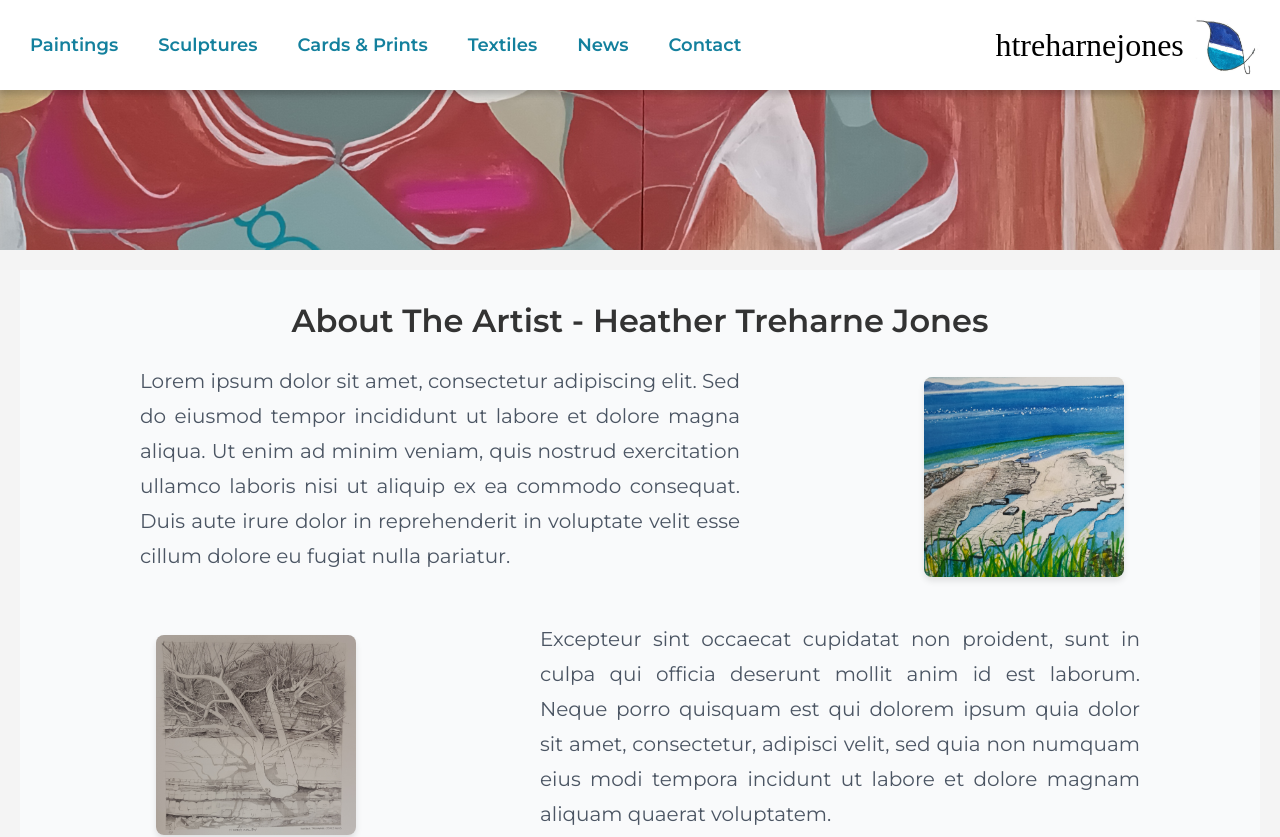
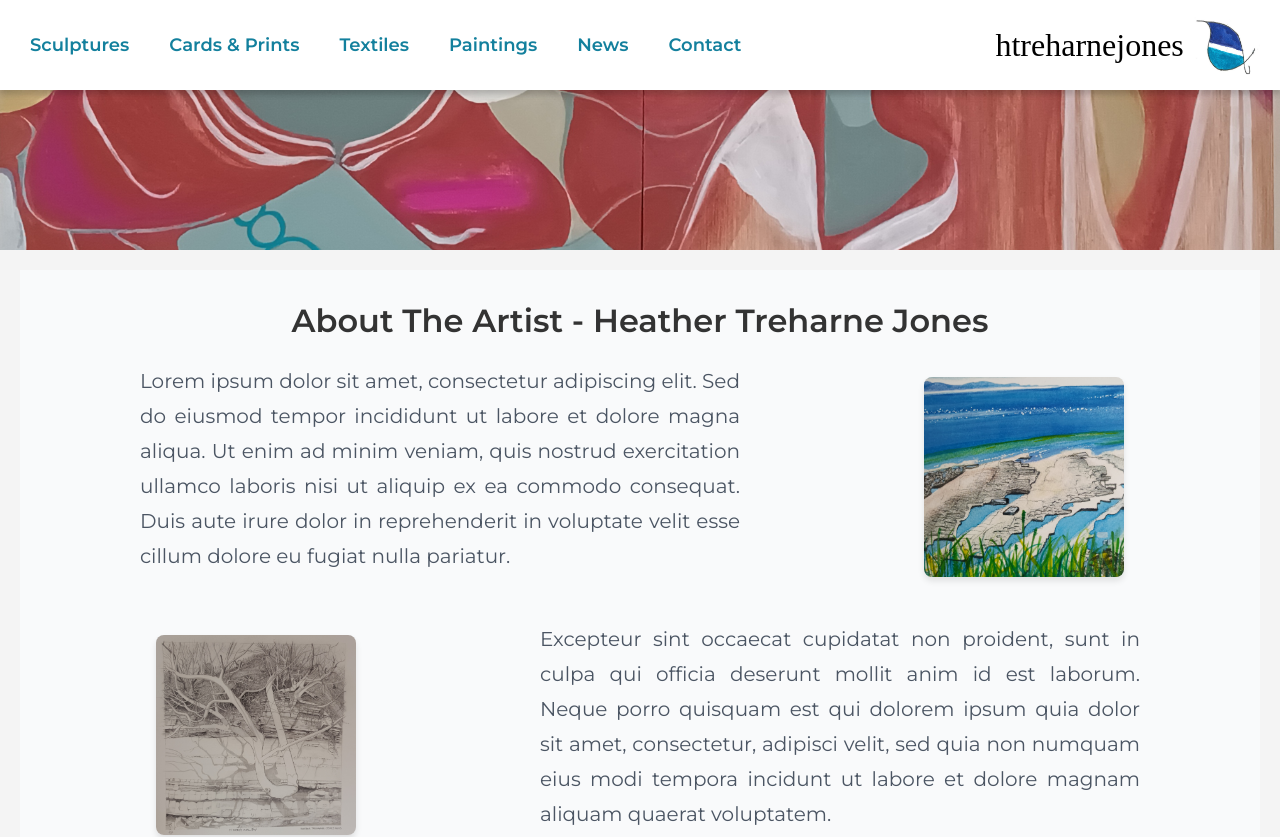
Before and after one commit to sdg877/hj_frontend, a React (Vite) app in the folder frontend/hj/: page /about in a window 1280 px wide. Shown: the top 837 px of the page. Built offline with nearby package versions, Linux system fonts and the light colour scheme; a web font is replaced by a local one.

Commit message:
Some links removed from admin area

```diff
--- a/frontend/hj/src/site/components/Navbar.jsx
+++ b/frontend/hj/src/site/components/Navbar.jsx
@@ -1,3 +1,5 @@
+// NAVBAR with original logo
+//
 // import React from "react";
 // import { Link, useLocation } from "react-router-dom";
 // import logoWriting from "../../assets/logo-writing.jpeg";
@@ -42,9 +44,10 @@
 
 // export default Navbar;
 
+
 import React from "react";
 import { Link, useLocation } from "react-router-dom";
-import logo from "../../assets/logo.jpeg"; // Keep the original logo
+import logo from "../../assets/logo.jpeg";
 
 const Navbar = () => {
   const location = useLocation();
@@ -53,14 +56,24 @@ const Navbar = () => {
     return null;
   }
 
-  const links = [
-    { to: "/about", label: "About" },
-    { to: "/paintings", label: "Paintings" },
+  const adminLinks = [
     { to: "/sculptures", label: "Sculptures" },
     { to: "/cards", label: "Cards & Prints" },
     { to: "/textiles", label: "Textiles" },
+    { to: "/paintings", label: "Paintings" },
+  ];
+
+  const generalLinks = [
+    { to: "/about", label: "About" },
     { to: "/news", label: "News" },
     { to: "/contact", label: "Contact" },
+  ];
+
+  const isAdmin = location.pathname.startsWith("/admin");
+
+  const links = isAdmin ? adminLinks : [
+    ...adminLinks,
+    ...generalLinks,
   ];
 
   return (
```
